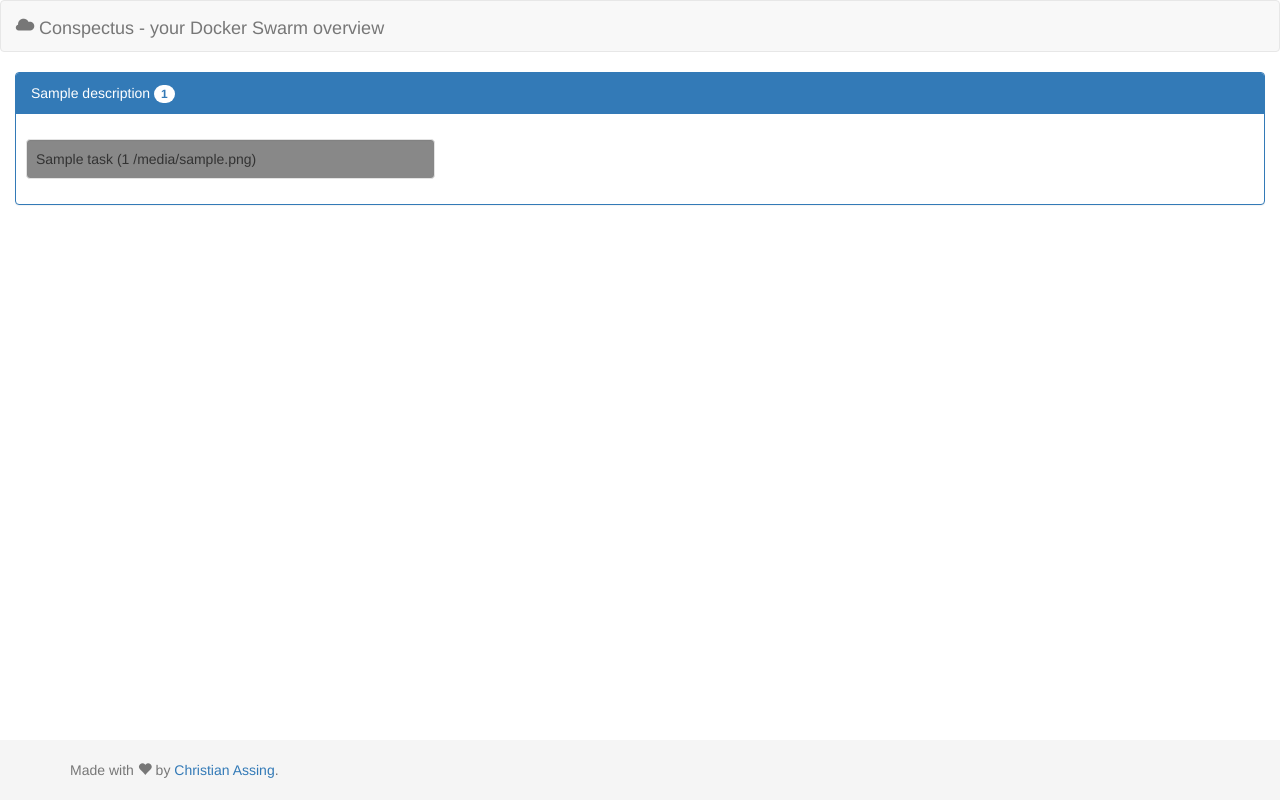
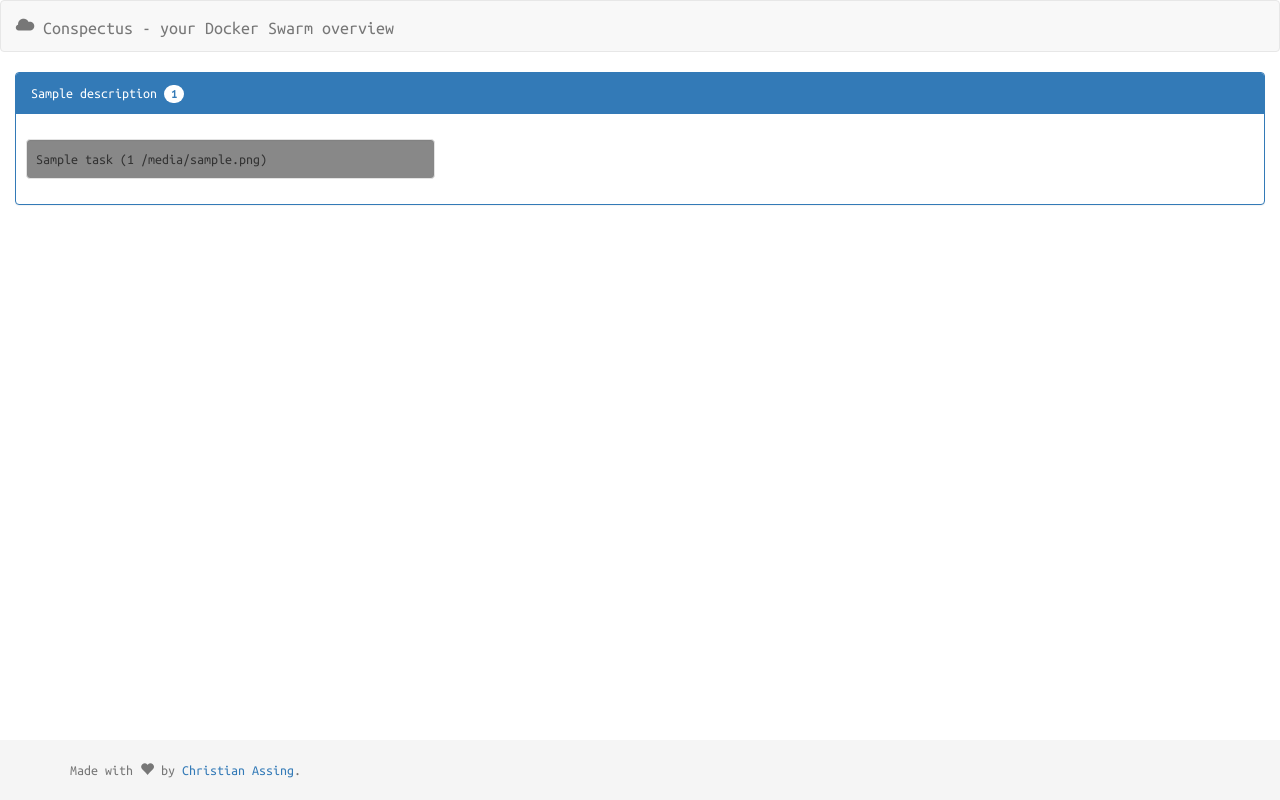
Before and after one commit to chassing/conspectus, a Flask app: template templates/index.html in a window 1280 px wide. Run offline with Flask 2, Linux system fonts and the light colour scheme; the template is opened without the code that fills it: most values are stand-ins (such as "Sample title", 1, 10 or a date in 2020); some libraries are stand-ins or nearby versions.

Commit message:
mono space font

```diff
--- a/static/conspectus.css
+++ b/static/conspectus.css
@@ -5,6 +5,7 @@ html {
 body {
   /* Margin bottom by footer height */
     margin-bottom: 60px;
+    font-family: 'Ubuntu Mono', monospace;
 }
 .footer {
     position: absolute;
--- a/templates/index.html
+++ b/templates/index.html
@@ -3,6 +3,7 @@
 
 {% block styles %}
     {{ super() }}
+    <link href="https://fonts.googleapis.com/css?family=Ubuntu+Mono" rel="stylesheet">
     <link rel="stylesheet" href="{{url_for('static', filename='conspectus.css')}}">
 {% endblock %}
 
```
